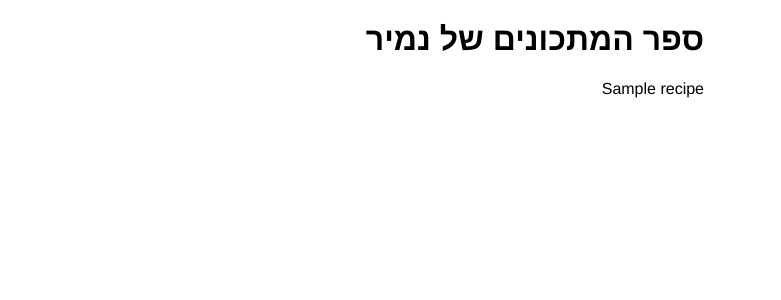
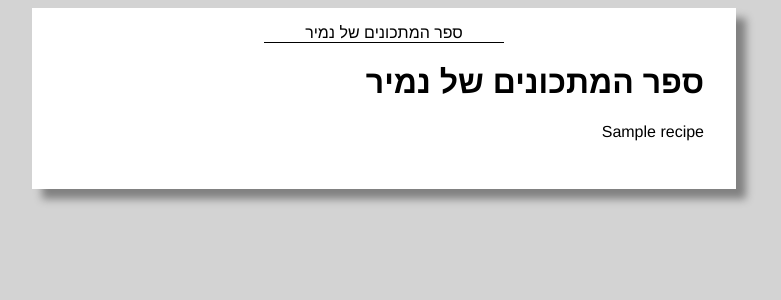
Before and after one commit to tmr232/SeferBishul, a Python web app: template src/sefer_bishul/templates/index.html in a window 1280 px wide. Shown: the top 300 px of the page, without its empty margins (256-1037 px from the left). Run offline with Jinja, Linux system fonts and the light colour scheme; the template is opened without the code that fills it: most values are stand-ins (such as "Sample title", 1, 10 or a date in 2020); some web fonts are replaced.

Commit message:
Better styling

```diff
--- a/src/sefer_bishul/static/main.css
+++ b/src/sefer_bishul/static/main.css
@@ -1,26 +1,38 @@
 @import url(http://fonts.googleapis.com/earlyaccess/alefhebrew.css);
 
-        body{
-  font-family: "Alef Hebrew",
-               “Helvetica Neue”,
-               Helvetica,
-               Arial,
-               sans-serif;
+body {
+  font-family: "Alef Hebrew", “Helvetica Neue”, Helvetica, Arial, sans-serif;
+  background-color: lightgray;
 }
+/*
+#background {
+  background-color: white;
+  box-shadow: grey 5px 5px;
+  margin: auto;
+  padding: 2em;
+} */
 
 #recipe {
   width: 40em;
-            margin:auto;
+  margin: auto;
+  background-color: white;
+  padding: 2em;
+  padding-top: 1em;
+  filter: drop-shadow(10px 10px 4px gray);
 }
 
 #content {
   width: 40em;
-            margin:auto;
+  margin: auto;
+  background-color: white;
+  padding: 2em;
+  padding-top: 1em;
+  filter: drop-shadow(10px 10px 4px gray);
 }
 
-        ul {
-        list-style-type:none;
-        list-style-position:outside;
+.ingredients ul, #content ul {
+  list-style-type: none;
+  list-style-position: outside;
   padding: 0;
 }
 
@@ -32,3 +44,26 @@
 a.recipeList:hover {
   text-decoration: underline;
 }
+
+.header {
+  width: 40em;
+  display: flex;
+  align-items: center;
+  justify-content: center;
+}
+
+.header a {
+  color: black;
+  text-decoration: none;
+}
+
+.header a:hover {
+  text-decoration: underline;
+}
+
+.header .underline {
+  display: block;
+  height: 1px;
+  width: 15em;
+  background-color: black;
+}
--- a/src/sefer_bishul/templates/index.html
+++ b/src/sefer_bishul/templates/index.html
@@ -1,12 +1,18 @@
 <!DOCTYPE html>
 <html lang="en" dir="rtl">
   <head>
-    <meta charset="UTF-8">
+    <meta charset="UTF-8" />
     <title>ספר מתכונים</title>
-    <link rel="stylesheet" href="static/main.css">
+    <link rel="stylesheet" href="static/main.css" />
   </head>
   <body>
     <div id="content">
+      <div class="header">
+        <a href="index.html"> ספר המתכונים של נמיר </a>
+      </div>
+      <div class="header">
+        <div class="underline"></div>
+      </div>
       <h1>ספר המתכונים של נמיר</h1>
       <ul>
         {% for path, name in recipes %}
```
Also changed, not shown: src/sefer_bishul/templates/recipe.container.html (+8 -4 lines). Lines whose indentation alone changed are shown as unchanged.
